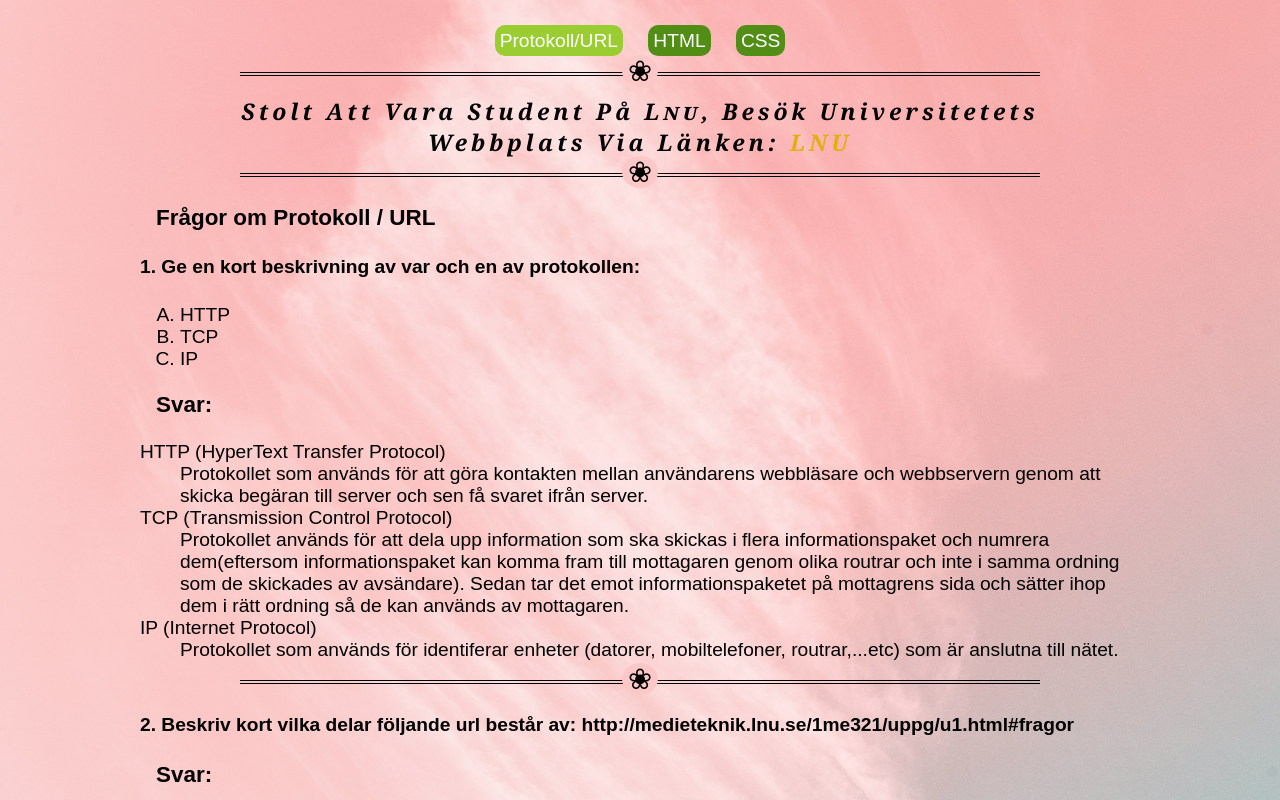
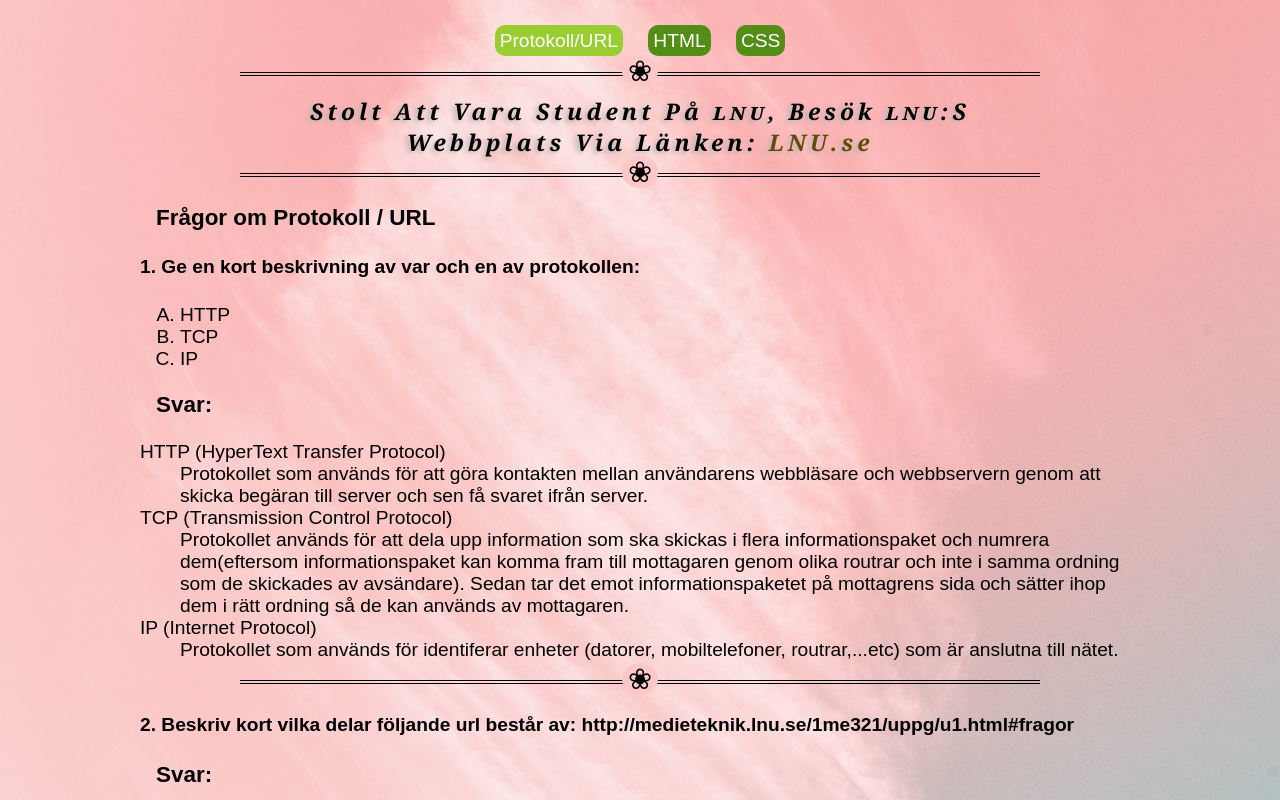
Before and after one commit to Tamimjabr/Uppgift1, a plain HTML site: page index.html in a window 1280 px wide. Shown: the top 800 px of the page. Drawn offline with Linux system fonts and the light colour scheme.

Commit message:
add shadow to header

```diff
--- a/css/style.css
+++ b/css/style.css
@@ -40,8 +40,8 @@ header{
   min-height: 50px;
   max-width: 80%;
   margin: 0 auto;
-  text-transform: capitalize;
   letter-spacing: 0.25rem;
+  text-shadow: -0.2rem 0.1rem 0.3rem rgb(185, 179, 179);
 }
 h1{
   font-size: 1.1em;
@@ -80,7 +80,7 @@ nav a:hover, nav a:active{
   text-decoration: underline;
 }
 header a:link, header a:visited{
-  color: rgb(226, 176, 12);
+  color: rgb(97, 76, 7);
   text-decoration: none;
 }
 header a:hover,header a:active{
--- a/index.html
+++ b/index.html
@@ -16,7 +16,7 @@
     </nav>
     <hr>
     <header>
-      <h1>Stolt att vara student på <span>lnu</span>, besök universitetets webbplats via länken: <a href="http://lnu.se" target="_blank">LNU</a></h1>
+      <h1>Stolt Att Vara Student På <span>lnu</span>, Besök <span>lnu</span>:S Webbplats Via Länken: <a href="http://lnu.se" target="_blank">LNU.se</a></h1>
     </header>
     <hr>
     <main>
```
Also changed, not shown: page2.html (+1 -1 lines), page3.html (+1 -1 lines).
